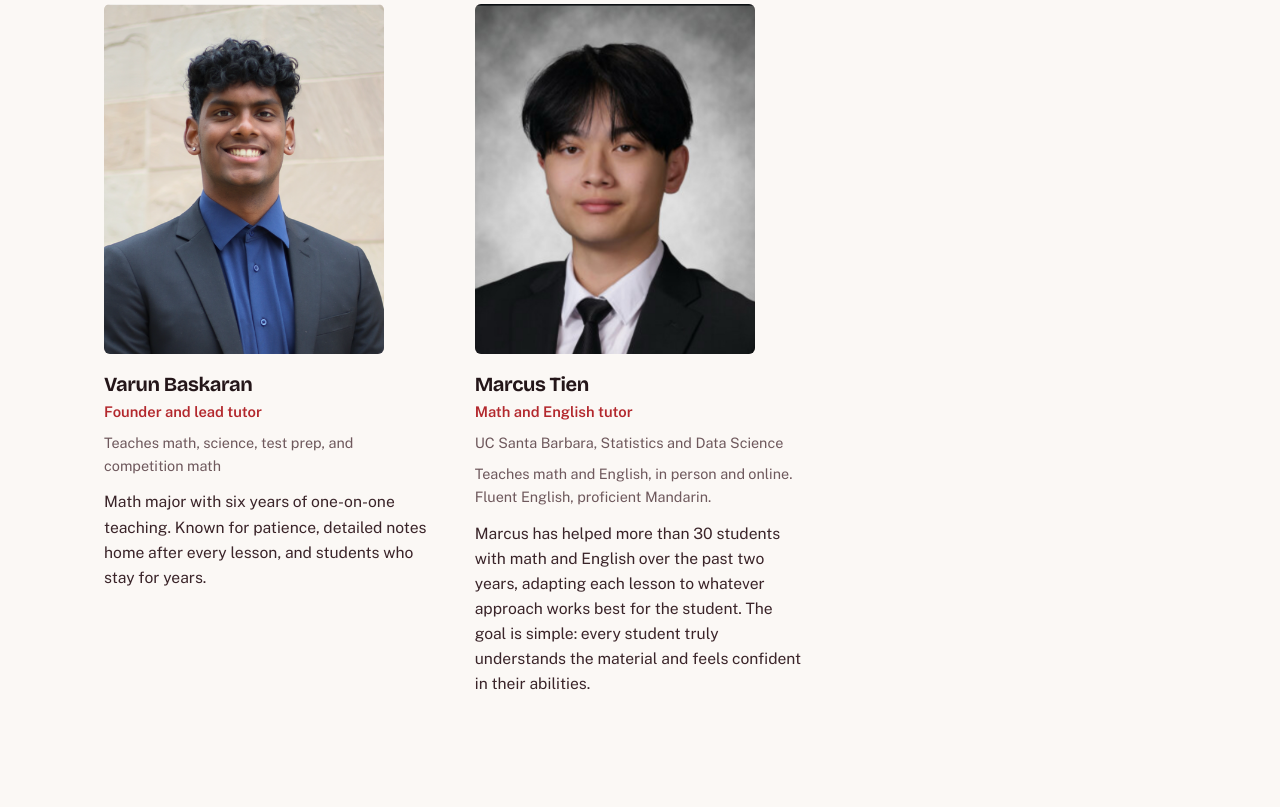
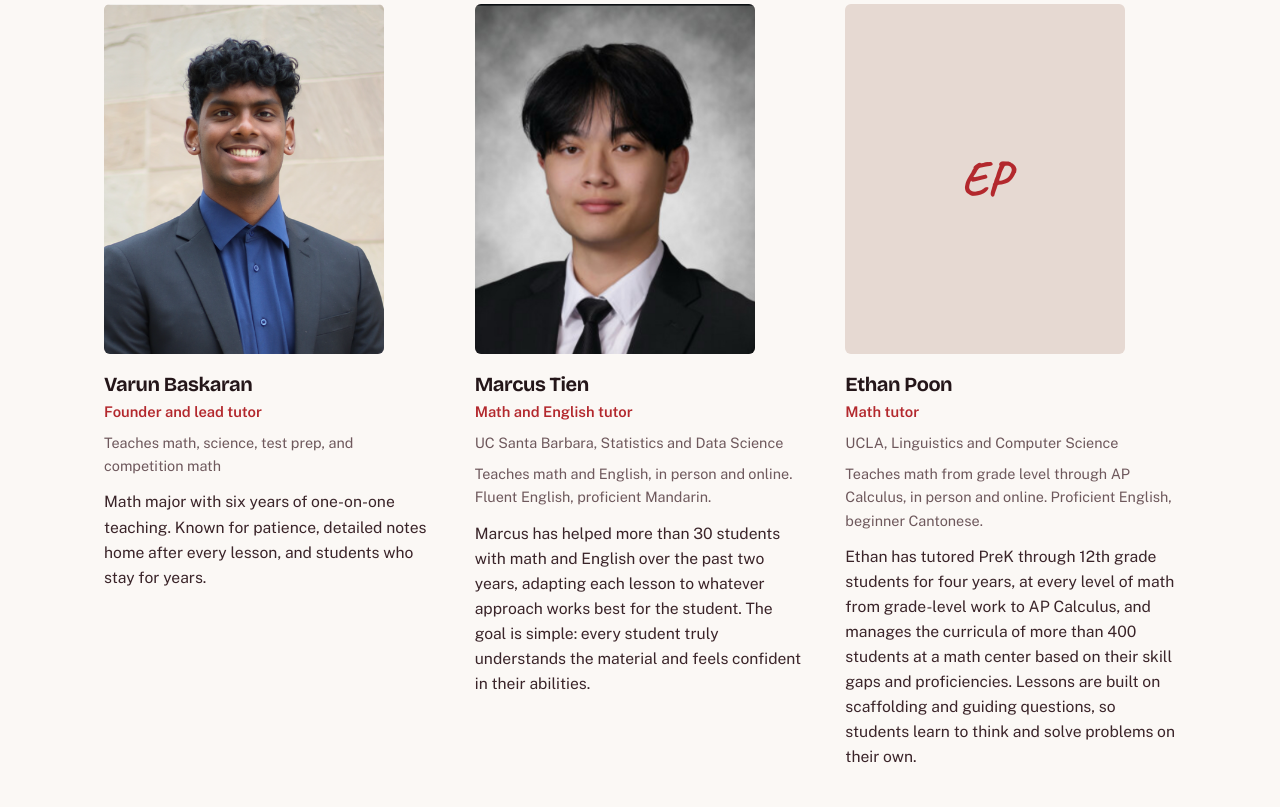
Before and after one commit to varunbask/website, a plain HTML site: page index.html in a window 1280 px wide. Shown: the part 3613-4420 px from the top of the page. Drawn offline with nearby package versions, Linux system fonts and the light colour scheme.

Commit message:
Add Ethan Poon to the team
Math tutor, UCLA linguistics and computer science, PreK through
AP Calculus, in person and online. Photo expected at
assets/ethan-poon.jpg; initials show until it is added. Chinese
included.

Co-Authored-By: Claude Fable 5.1 <noreply@anthropic.com>

```diff
--- a/i18n.js
+++ b/i18n.js
@@ -103,6 +103,12 @@ const ZH = {
     "教授数学与英语，可线下或线上授课。英语流利，普通话熟练。",
   "Marcus has helped more than 30 students with math and English over the past two years, adapting each lesson to whatever approach works best for the student. The goal is simple: every student truly understands the material and feels confident in their abilities.":
     "Marcus 在过去两年帮助过 30 多名学生学习数学和英语，会根据每个学生的情况调整教学方式，找到最适合的方法。目标很简单：让每个学生真正理解所学内容，并对自己的能力有信心。",
+  "Math tutor": "数学老师",
+  "UCLA, Linguistics and Computer Science": "加州大学洛杉矶分校，语言学与计算机科学专业",
+  "Teaches math from grade level through AP Calculus, in person and online. Proficient English, beginner Cantonese.":
+    "教授从年级数学到 AP 微积分的各级数学，可线下或线上授课。英语熟练，粤语初级。",
+  "Ethan has tutored PreK through 12th grade students for four years, at every level of math from grade-level work to AP Calculus, and manages the curricula of more than 400 students at a math center based on their skill gaps and proficiencies. Lessons are built on scaffolding and guiding questions, so students learn to think and solve problems on their own.":
+    "Ethan 有四年辅导学前班至 12 年级学生的经验，教授从年级数学到 AP 微积分的各级课程，并在一家数学中心根据 400 多名学生的知识薄弱点和掌握程度管理他们的课程。课堂以搭建支架和引导式提问为主，让学生学会独立思考和解决问题。",
 
   /* footer and page metadata */
   "VP Education Group": "VP 教育集团",
--- a/index.html
+++ b/index.html
@@ -250,6 +250,18 @@
             <p class="member-bio i18n-h"><span>Marcus has helped more than 30 students with math and English over the past two years, adapting each lesson to whatever approach works best for the student. The goal is simple: every student truly understands the material and feels confident in their abilities.</span></p>
           </article>
 
+          <article class="member">
+            <div class="member-photo">
+              <span class="member-initials" aria-hidden="true">EP</span>
+              <img src="assets/ethan-poon.jpg" alt="Ethan Poon" onerror="this.remove()">
+            </div>
+            <h3>Ethan Poon</h3>
+            <p class="member-role i18n-h"><span>Math tutor</span></p>
+            <p class="member-meta i18n-h"><span>UCLA, Linguistics and Computer Science</span></p>
+            <p class="member-meta i18n-h"><span>Teaches math from grade level through AP Calculus, in person and online. Proficient English, beginner Cantonese.</span></p>
+            <p class="member-bio i18n-h"><span>Ethan has tutored PreK through 12th grade students for four years, at every level of math from grade-level work to AP Calculus, and manages the curricula of more than 400 students at a math center based on their skill gaps and proficiencies. Lessons are built on scaffolding and guiding questions, so students learn to think and solve problems on their own.</span></p>
+          </article>
+
           <!-- Each additional tutor: copy this block, fill it in, drop the photo
                in assets/, and add the Chinese for each new line to i18n.js.
                If there is no photo, the initials show instead.
```
